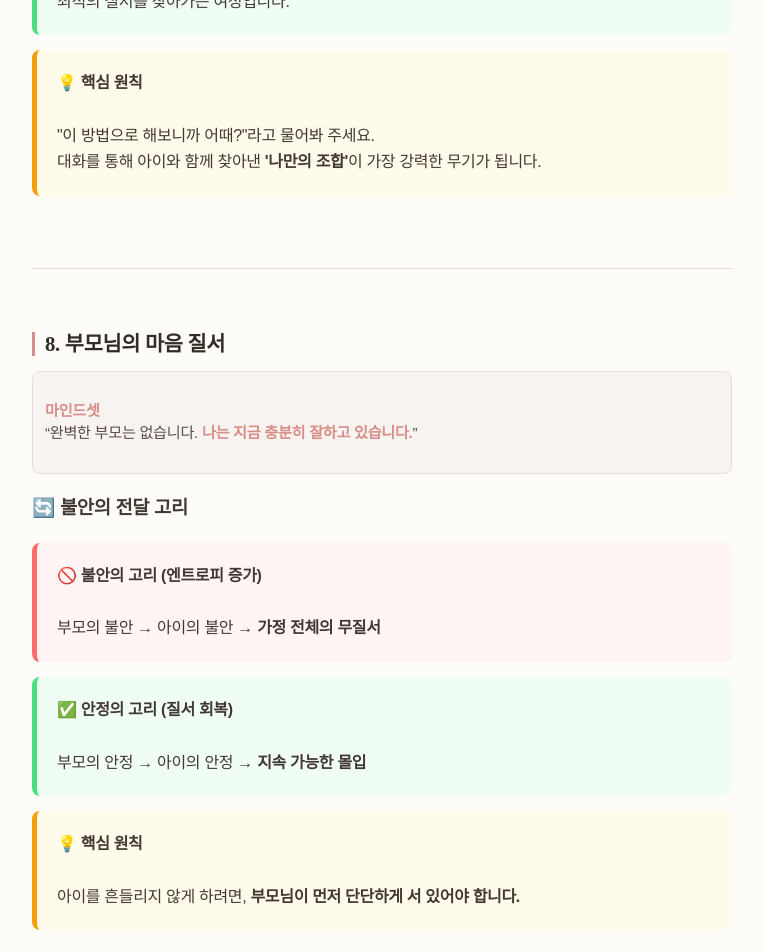
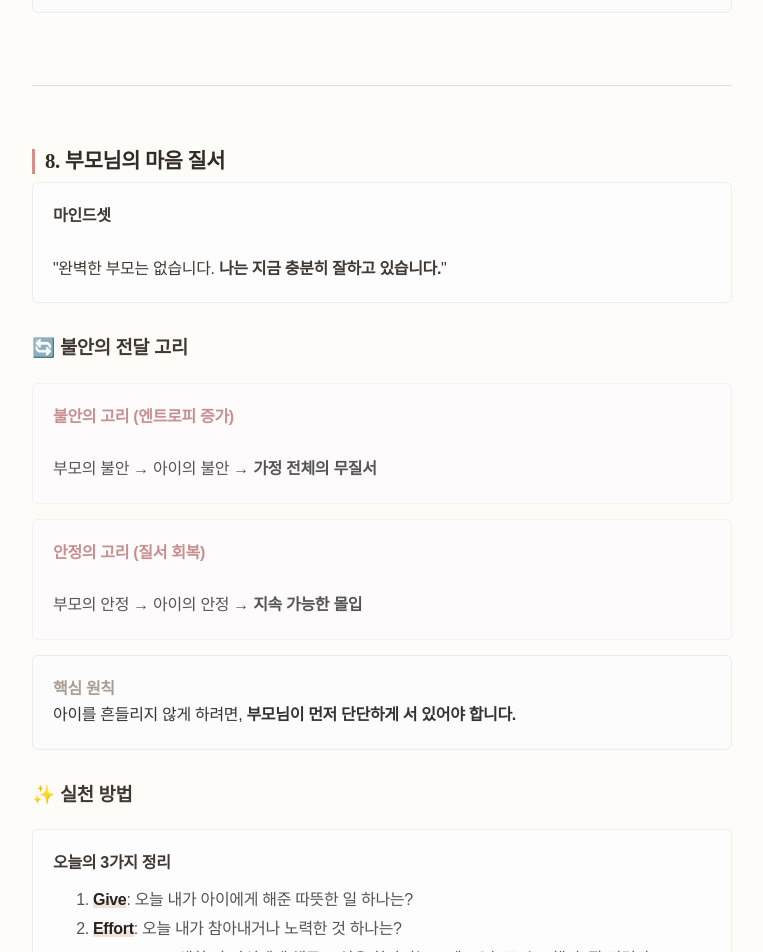
Before and after one commit to somath-edu/somath-edu.github.io, a Jekyll site: the page built from library/entropy-ch9.md, in a window 1280 px wide and 1400 px high, scrolled down 4549 px. Shown: the top 952 px of the window, without its empty margins (258-1021 px from the left). Built offline with Jekyll 4.4.1, drawn with Linux system fonts in a browser that asks for light colours; some web fonts are replaced; some of the changed text lies outside the part shown.

Commit message:
Update entropy-ch9.md

```diff
--- a/library/entropy-ch9.md
+++ b/library/entropy-ch9.md
@@ -7,8 +7,8 @@
 next_link: /entropy-ch10.html
 ---
 
-<div style="background-color: #f8f9fa; padding: 20px; border-radius: 10px; border-left: 5px solid #6c757d; margin-bottom: 30px;">
-  <strong>📖 들어가며</strong><br><br>
+<div style="background-color: #fdfdfd; padding: 20px; border-radius: 6px; border: 1px solid #eee; margin-bottom: 30px;">
+  <strong>들어가며</strong><br><br>
   "공부는 얼마나 오래 하느냐의 문제가 아니라, <strong>얼마나 잘 정리되느냐</strong>의 문제입니다."
 </div>
 
@@ -18,22 +18,22 @@
 
 ## 1. '양'보다 중요한 것은 '정리'입니다
 
-<div style="background-color: #fff5f5; padding: 20px; border-radius: 8px; border-left: 5px solid #ff6b6b; margin-bottom: 15px;">
-  <strong>🚫 흔한 생각 (엔트로피 증가)</strong>
-  <ul style="margin-bottom: 0;">
+<div style="background-color: #fdfbfb; padding: 20px; border-radius: 6px; border: 1px solid #f2f2f2; margin-bottom: 15px;">
+  <strong style="color: #c78f8f;">흔한 생각 (엔트로피 증가)</strong>
+  <ul style="margin-top: 10px; margin-bottom: 0; color: #555;">
     <li>"많이 배우고 진도를 빨리 나가면 실력이 늘 거야."</li>
     <li>"문제를 많이 풀면 점수가 오를 거야."</li>
   </ul>
 </div>
 
-<div style="background-color: #f0fdf4; padding: 20px; border-radius: 8px; border-left: 5px solid #4ade80; margin-bottom: 15px;">
-  <strong>✅ 다시 생각하기 (질서 구축)</strong><br><br>
-  이해하지 못한 채 양만 늘리는 것은 아이 머릿속에 지식이 아닌 <strong>'혼란'</strong>만 쌓는 것입니다. 문제 풀이는 개념을 확인하는 과정일 뿐, 공부의 전부는 아닙니다.
+<div style="background-color: #fdfbfb; padding: 20px; border-radius: 6px; border: 1px solid #f2f2f2; margin-bottom: 15px;">
+  <strong style="color: #c78f8f;">다시 생각하기 (질서 구축)</strong><br><br>
+  <span style="color: #555;">이해하지 못한 채 양만 늘리는 것은 아이 머릿속에 지식이 아닌 <strong>'혼란'</strong>만 쌓는 것입니다. 문제 풀이는 개념을 확인하는 과정일 뿐, 공부의 전부는 아닙니다.</span>
 </div>
 
-<div style="background-color: #fffbeb; padding: 20px; border-radius: 8px; border-left: 5px solid #f59e0b; margin-bottom: 30px;">
-  <strong>💡 핵심 원칙</strong><br><br>
-  핵심은 <strong>'양'</strong>이 아니라 <strong>'정리'</strong>입니다.
+<div style="background-color: #fcfcfc; padding: 20px; border-radius: 6px; border: 1px solid #ebebeb; margin-bottom: 30px;">
+  <strong style="color: #a89f91;">핵심 원칙</strong><br>
+  <span style="color: #333;">핵심은 <strong>'양'</strong>이 아니라 <strong>'정리'</strong>입니다.</span>
 </div>
 
 <br>
@@ -42,22 +42,22 @@
 
 ## 2. 불안한 마음은 이해하지만, 뇌도 휴식이 필요합니다
 
-<div style="background-color: #fff5f5; padding: 20px; border-radius: 8px; border-left: 5px solid #ff6b6b; margin-bottom: 15px;">
-  <strong>🚫 흔한 생각 (엔트로피 증가)</strong>
-  <ul style="margin-bottom: 0;">
+<div style="background-color: #fdfbfb; padding: 20px; border-radius: 6px; border: 1px solid #f2f2f2; margin-bottom: 15px;">
+  <strong style="color: #c78f8f;">흔한 생각 (엔트로피 증가)</strong>
+  <ul style="margin-top: 10px; margin-bottom: 0; color: #555;">
     <li>"이 정도라도 시켰으니 망정이지, 안 시켰으면 큰일 났을 거야."</li>
     <li>"고득점을 위해서는 쉴 틈 없이 달려야 해."</li>
   </ul>
 </div>
 
-<div style="background-color: #f0fdf4; padding: 20px; border-radius: 8px; border-left: 5px solid #4ade80; margin-bottom: 15px;">
-  <strong>✅ 다시 생각하기 (질서 구축)</strong><br><br>
-  휴식 없이 달리는 아이의 뇌는 <strong>과열된 엔진</strong>과 같습니다. 오히려 효율이 떨어지고, 정보를 정리할(엔트로피를 낮출) 여유가 사라집니다.
+<div style="background-color: #fdfbfb; padding: 20px; border-radius: 6px; border: 1px solid #f2f2f2; margin-bottom: 15px;">
+  <strong style="color: #c78f8f;">다시 생각하기 (질서 구축)</strong><br><br>
+  <span style="color: #555;">휴식 없이 달리는 아이의 뇌는 <strong>과열된 엔진</strong>과 같습니다. 오히려 효율이 떨어지고, 정보를 정리할(엔트로피를 낮출) 여유가 사라집니다.</span>
 </div>
 
-<div style="background-color: #fffbeb; padding: 20px; border-radius: 8px; border-left: 5px solid #f59e0b; margin-bottom: 30px;">
-  <strong>💡 핵심 원칙</strong><br><br>
-  성적은 '투입한 시간'이 아니라 <strong>'머릿속에 남은 것'</strong>에 비례합니다.
+<div style="background-color: #fcfcfc; padding: 20px; border-radius: 6px; border: 1px solid #ebebeb; margin-bottom: 30px;">
+  <strong style="color: #a89f91;">핵심 원칙</strong><br>
+  <span style="color: #333;">성적은 '투입한 시간'이 아니라 <strong>'머릿속에 남은 것'</strong>에 비례합니다.</span>
 </div>
 
 <br>
@@ -66,22 +66,22 @@
 
 ## 3. 오래 앉아있는 것이 능사는 아닙니다
 
-<div style="background-color: #fff5f5; padding: 20px; border-radius: 8px; border-left: 5px solid #ff6b6b; margin-bottom: 15px;">
-  <strong>🚫 흔한 생각 (엔트로피 증가)</strong>
-  <ul style="margin-bottom: 0;">
+<div style="background-color: #fdfbfb; padding: 20px; border-radius: 6px; border: 1px solid #f2f2f2; margin-bottom: 15px;">
+  <strong style="color: #c78f8f;">흔한 생각 (엔트로피 증가)</strong>
+  <ul style="margin-top: 10px; margin-bottom: 0; color: #555;">
     <li>"오래 책상에 앉아 있어야 좋은 점수를 받아."</li>
     <li>"요령 피우지 말고 우직하게 해야 해."</li>
   </ul>
 </div>
 
-<div style="background-color: #f0fdf4; padding: 20px; border-radius: 8px; border-left: 5px solid #4ade80; margin-bottom: 15px;">
-  <strong>✅ 다시 생각하기 (질서 구축)</strong><br><br>
-  물리적으로 앉아있는 시간보다 중요한 것은 <strong>'집중의 밀도'</strong>입니다. 효율적인 방법을 찾는 것은 요령이 아니라 <strong>'지혜'</strong>입니다.
+<div style="background-color: #fdfbfb; padding: 20px; border-radius: 6px; border: 1px solid #f2f2f2; margin-bottom: 15px;">
+  <strong style="color: #c78f8f;">다시 생각하기 (질서 구축)</strong><br><br>
+  <span style="color: #555;">물리적으로 앉아있는 시간보다 중요한 것은 <strong>'집중의 밀도'</strong>입니다. 효율적인 방법을 찾는 것은 요령이 아니라 <strong>'지혜'</strong>입니다.</span>
 </div>
 
-<div style="background-color: #fffbeb; padding: 20px; border-radius: 8px; border-left: 5px solid #f59e0b; margin-bottom: 30px;">
-  <strong>💡 핵심 원칙</strong><br><br>
-  무작정 열심히 하는 아이보다 <strong>똑똑하게(효율적으로)</strong> 공부하는 아이가 결국 이깁니다.
+<div style="background-color: #fcfcfc; padding: 20px; border-radius: 6px; border: 1px solid #ebebeb; margin-bottom: 30px;">
+  <strong style="color: #a89f91;">핵심 원칙</strong><br>
+  <span style="color: #333;">무작정 열심히 하는 아이보다 <strong>똑똑하게(효율적으로)</strong> 공부하는 아이가 결국 이깁니다.</span>
 </div>
 
 <br>
@@ -90,22 +90,22 @@
 
 ## 4. '노력 부족'이라는 말 대신
 
-<div style="background-color: #fff5f5; padding: 20px; border-radius: 8px; border-left: 5px solid #ff6b6b; margin-bottom: 15px;">
-  <strong>🚫 흔한 생각 (엔트로피 증가)</strong>
-  <ul style="margin-bottom: 0;">
+<div style="background-color: #fdfbfb; padding: 20px; border-radius: 6px; border: 1px solid #f2f2f2; margin-bottom: 15px;">
+  <strong style="color: #c78f8f;">흔한 생각 (엔트로피 증가)</strong>
+  <ul style="margin-top: 10px; margin-bottom: 0; color: #555;">
     <li>"열심히 안 하니까 성적이 안 나오는 거야."</li>
     <li>"딴짓하지 말고 공부만 해."</li>
   </ul>
 </div>
 
-<div style="background-color: #f0fdf4; padding: 20px; border-radius: 8px; border-left: 5px solid #4ade80; margin-bottom: 15px;">
-  <strong>✅ 다시 생각하기 (질서 구축)</strong><br><br>
-  학습 부진은 노력이 부족해서가 아니라, <strong>'효과적인 방법(System)'</strong>을 모르기 때문인 경우가 많습니다. 의지만 탓하면 아이는 무기력해집니다.
+<div style="background-color: #fdfbfb; padding: 20px; border-radius: 6px; border: 1px solid #f2f2f2; margin-bottom: 15px;">
+  <strong style="color: #c78f8f;">다시 생각하기 (질서 구축)</strong><br><br>
+  <span style="color: #555;">학습 부진은 노력이 부족해서가 아니라, <strong>'효과적인 방법(System)'</strong>을 모르기 때문인 경우가 많습니다. 의지만 탓하면 아이는 무기력해집니다.</span>
 </div>
 
-<div style="background-color: #fffbeb; padding: 20px; border-radius: 8px; border-left: 5px solid #f59e0b; margin-bottom: 30px;">
-  <strong>💡 핵심 원칙</strong><br><br>
-  '더 열심히'가 아니라 <strong>'더 효과적으로'</strong>를 함께 찾아주세요.
+<div style="background-color: #fcfcfc; padding: 20px; border-radius: 6px; border: 1px solid #ebebeb; margin-bottom: 30px;">
+  <strong style="color: #a89f91;">핵심 원칙</strong><br>
+  <span style="color: #333;">'더 열심히'가 아니라 <strong>'더 효과적으로'</strong>를 함께 찾아주세요.</span>
 </div>
 
 <br>
@@ -114,21 +114,21 @@
 
 ## 5. 진짜 '스스로 공부'란 무엇일까요?
 
-<div style="background-color: #fff5f5; padding: 20px; border-radius: 8px; border-left: 5px solid #ff6b6b; margin-bottom: 15px;">
-  <strong>🚫 흔한 생각 (엔트로피 증가)</strong>
-  <ul style="margin-bottom: 0;">
+<div style="background-color: #fdfbfb; padding: 20px; border-radius: 6px; border: 1px solid #f2f2f2; margin-bottom: 15px;">
+  <strong style="color: #c78f8f;">흔한 생각 (엔트로피 증가)</strong>
+  <ul style="margin-top: 10px; margin-bottom: 0; color: #555;">
     <li>"스스로 알아서 해." (단, 학원, 시간, 교재는 엄마가 정할게)</li>
   </ul>
 </div>
 
-<div style="background-color: #f0fdf4; padding: 20px; border-radius: 8px; border-left: 5px solid #4ade80; margin-bottom: 15px;">
-  <strong>✅ 다시 생각하기 (질서 구축)</strong><br><br>
-  선택권 없이 책임만 지우는 것은 자기주도가 아닙니다. 아이가 작은 부분이라도 <strong>직접 선택하고 결정</strong>할 때 비로소 진짜 배움이 일어납니다.
+<div style="background-color: #fdfbfb; padding: 20px; border-radius: 6px; border: 1px solid #f2f2f2; margin-bottom: 15px;">
+  <strong style="color: #c78f8f;">다시 생각하기 (질서 구축)</strong><br><br>
+  <span style="color: #555;">선택권 없이 책임만 지우는 것은 자기주도가 아닙니다. 아이가 작은 부분이라도 <strong>직접 선택하고 결정</strong>할 때 비로소 진짜 배움이 일어납니다.</span>
 </div>
 
-<div style="background-color: #fffbeb; padding: 20px; border-radius: 8px; border-left: 5px solid #f59e0b; margin-bottom: 30px;">
-  <strong>💡 핵심 원칙</strong><br><br>
-  <strong>선택할 기회</strong>를 주세요. 그게 진짜 자기주도 학습의 시작입니다.
+<div style="background-color: #fcfcfc; padding: 20px; border-radius: 6px; border: 1px solid #ebebeb; margin-bottom: 30px;">
+  <strong style="color: #a89f91;">핵심 원칙</strong><br>
+  <span style="color: #333;"><strong>선택할 기회</strong>를 주세요. 그게 진짜 자기주도 학습의 시작입니다.</span>
 </div>
 
 <br>
@@ -137,21 +137,21 @@
 
 ## 6. 비교는 아이의 리듬을 깨뜨립니다
 
-<div style="background-color: #fff5f5; padding: 20px; border-radius: 8px; border-left: 5px solid #ff6b6b; margin-bottom: 15px;">
-  <strong>🚫 흔한 생각 (엔트로피 증가)</strong>
-  <ul style="margin-bottom: 0;">
+<div style="background-color: #fdfbfb; padding: 20px; border-radius: 6px; border: 1px solid #f2f2f2; margin-bottom: 15px;">
+  <strong style="color: #c78f8f;">흔한 생각 (엔트로피 증가)</strong>
+  <ul style="margin-top: 10px; margin-bottom: 0; color: #555;">
     <li>"옆집 애는 벌써 저기까지 나갔는데, 우리 애만 뒤처지는 거 아니야?"</li>
   </ul>
 </div>
 
-<div style="background-color: #f0fdf4; padding: 20px; border-radius: 8px; border-left: 5px solid #4ade80; margin-bottom: 15px;">
-  <strong>✅ 다시 생각하기 (질서 구축)</strong><br><br>
-  다른 아이의 속도는 내 아이의 학습과 아무런 상관이 없습니다. 비교할수록 아이 고유의 <strong>'학습 리듬'</strong>과 질서는 무너집니다.
+<div style="background-color: #fdfbfb; padding: 20px; border-radius: 6px; border: 1px solid #f2f2f2; margin-bottom: 15px;">
+  <strong style="color: #c78f8f;">다시 생각하기 (질서 구축)</strong><br><br>
+  <span style="color: #555;">다른 아이의 속도는 내 아이의 학습과 아무런 상관이 없습니다. 비교할수록 아이 고유의 <strong>'학습 리듬'</strong>과 질서는 무너집니다.</span>
 </div>
 
-<div style="background-color: #fffbeb; padding: 20px; border-radius: 8px; border-left: 5px solid #f59e0b; margin-bottom: 30px;">
-  <strong>💡 핵심 원칙</strong><br><br>
-  우리 아이만의 <strong>속도</strong>를 존중해주세요.
+<div style="background-color: #fcfcfc; padding: 20px; border-radius: 6px; border: 1px solid #ebebeb; margin-bottom: 30px;">
+  <strong style="color: #a89f91;">핵심 원칙</strong><br>
+  <span style="color: #333;">우리 아이만의 <strong>속도</strong>를 존중해주세요.</span>
 </div>
 
 <br>
@@ -160,31 +160,30 @@
 
 ## 7. 아이의 조합을 찾으세요
 
-<div style="background-color: #fff5f5; padding: 20px; border-radius: 8px; border-left: 5px solid #ff6b6b; margin-bottom: 15px;">
-  <strong>🚫 흔한 생각 (엔트로피 증가)</strong>
-  <ul style="margin-bottom: 0;">
+<div style="background-color: #fdfbfb; padding: 20px; border-radius: 6px; border: 1px solid #f2f2f2; margin-bottom: 15px;">
+  <strong style="color: #c78f8f;">흔한 생각 (엔트로피 증가)</strong>
+  <ul style="margin-top: 10px; margin-bottom: 0; color: #555;">
     <li>"옆집 애는 이 학습법으로 효과 봤대. 우리 애도 시켜야지."</li>
     <li>"이게 <strong>전교 1등이 하는 공부법</strong>이래. 너도 무조건 이렇게 해."</li>
   </ul>
 </div>
 
-<div style="background-color: #f0fdf4; padding: 20px; border-radius: 8px; border-left: 5px solid #4ade80; margin-bottom: 15px;">
-  <strong>✅ 다시 생각하기 (질서 구축)</strong><br><br>
-  세상에 완벽한 공부법은 없습니다. 남에게는 명약이어도 내 아이에게 맞지 않으면 그것은 지식이 아니라 <strong>'혼란'</strong>일 뿐입니다.<br><br>
-  우리에게 필요한 것은 <strong>'모듈러(Modular)식 공부법'</strong>입니다. 마치 레고 블록을 조립하듯, 아이에게 맞는 방법들을 조합해 보세요.
+<div style="background-color: #fdfbfb; padding: 20px; border-radius: 6px; border: 1px solid #f2f2f2; margin-bottom: 15px;">
+  <strong style="color: #c78f8f;">다시 생각하기 (질서 구축)</strong><br><br>
+  <span style="color: #555;">세상에 완벽한 공부법은 없습니다. 남에게는 명약이어도 내 아이에게 맞지 않으면 그것은 지식이 아니라 <strong>'혼란'</strong>일 뿐입니다.</span><br><br>
+  <span style="color: #555;">우리에게 필요한 것은 <strong>'모듈러(Modular)식 공부법'</strong>입니다. 마치 레고 블록을 조립하듯, 아이에게 맞는 방법들을 조합해 보세요.</span>
   <br><br>
-  <ul>
+  <ul style="color: #555;">
     <li><strong>개념 이해</strong>는 시각적 자료(A 방식)로</li>
     <li><strong>문제 풀이</strong>는 타이머를 활용(B 방식)해서</li>
     <li><strong>복습</strong>은 말하기(C 방식)로</li>
   </ul>
-  여러 방법을 시도하는 것은 실패가 아닙니다. 우리 아이를 깊이 이해해가는 <strong>'데이터 수집 과정'</strong>이자, 최적의 질서를 찾아가는 여정입니다.
+  <span style="color: #555;">여러 방법을 시도하는 것은 실패가 아닙니다. 우리 아이를 깊이 이해해가는 <strong>'데이터 수집 과정'</strong>이자, 최적의 질서를 찾아가는 여정입니다.</span>
 </div>
 
-<div style="background-color: #fffbeb; padding: 20px; border-radius: 8px; border-left: 5px solid #f59e0b; margin-bottom: 30px;">
-  <strong>💡 핵심 원칙</strong><br><br>
-  "이 방법으로 해보니까 어때?"라고 물어봐 주세요.<br>
-  대화를 통해 아이와 함께 찾아낸 <strong>'나만의 조합'</strong>이 가장 강력한 무기가 됩니다.
+<div style="background-color: #fcfcfc; padding: 20px; border-radius: 6px; border: 1px solid #ebebeb; margin-bottom: 30px;">
+  <strong style="color: #a89f91;">핵심 원칙</strong><br>
+  <span style="color: #333;">"이 방법으로 해보니까 어때?"라고 물어봐 주세요.<br>대화를 통해 아이와 함께 찾아낸 <strong>'나만의 조합'</strong>이 가장 강력한 무기가 됩니다.</span>
 </div>
 
 <br>
@@ -193,33 +192,38 @@
 
 ## 8. 부모님의 마음 질서
 
-> **마인드셋**<br>
-> "완벽한 부모는 없습니다. **나는 지금 충분히 잘하고 있습니다.**"
+<div style="background-color: #fdfdfd; padding: 20px; border-radius: 6px; border: 1px solid #eee; margin-bottom: 30px;">
+  <strong>마인드셋</strong><br><br>
+  "완벽한 부모는 없습니다. <strong>나는 지금 충분히 잘하고 있습니다.</strong>"
+</div>
 
 ### 🔄 불안의 전달 고리
 
-<div style="background-color: #fff5f5; padding: 20px; border-radius: 8px; border-left: 5px solid #ff6b6b; margin-bottom: 15px;">
-  <strong>🚫 불안의 고리 (엔트로피 증가)</strong><br><br>
-  부모의 불안 → 아이의 불안 → <strong>가정 전체의 무질서</strong>
+<div style="background-color: #fdfbfb; padding: 20px; border-radius: 6px; border: 1px solid #f2f2f2; margin-bottom: 15px;">
+  <strong style="color: #c78f8f;">불안의 고리 (엔트로피 증가)</strong><br><br>
+  <span style="color: #555;">부모의 불안 → 아이의 불안 → <strong>가정 전체의 무질서</strong></span>
 </div>
 
-<div style="background-color: #f0fdf4; padding: 20px; border-radius: 8px; border-left: 5px solid #4ade80; margin-bottom: 15px;">
-  <strong>✅ 안정의 고리 (질서 회복)</strong><br><br>
-  부모의 안정 → 아이의 안정 → <strong>지속 가능한 몰입</strong>
+<div style="background-color: #fdfbfb; padding: 20px; border-radius: 6px; border: 1px solid #f2f2f2; margin-bottom: 15px;">
+  <strong style="color: #c78f8f;">안정의 고리 (질서 회복)</strong><br><br>
+  <span style="color: #555;">부모의 안정 → 아이의 안정 → <strong>지속 가능한 몰입</strong></span>
 </div>
 
-<div style="background-color: #fffbeb; padding: 20px; border-radius: 8px; border-left: 5px solid #f59e0b; margin-bottom: 30px;">
-  <strong>💡 핵심 원칙</strong><br><br>
-  아이를 흔들리지 않게 하려면, <strong>부모님이 먼저 단단하게 서 있어야 합니다.</strong>
+<div style="background-color: #fcfcfc; padding: 20px; border-radius: 6px; border: 1px solid #ebebeb; margin-bottom: 30px;">
+  <strong style="color: #a89f91;">핵심 원칙</strong><br>
+  <span style="color: #333;">아이를 흔들리지 않게 하려면, <strong>부모님이 먼저 단단하게 서 있어야 합니다.</strong></span>
 </div>
 
 ### ✨ 실천 방법
 
-> **오늘의 3가지 정리**
-> 1. **Give**: 오늘 내가 아이에게 해준 따뜻한 일 하나는?
-> 2. **Effort**: 오늘 내가 참아내거나 노력한 것 하나는?
-> 3. **Self-Talk**: 고생한 나 자신에게 해주고 싶은 한마디는?
->    *(예: "오늘도 수고했어, 잘 버텼다!")*
+<div style="background-color: #fdfdfd; padding: 20px; border-radius: 6px; border: 1px solid #eee; margin-bottom: 30px;">
+  <strong>오늘의 3가지 정리</strong>
+  <ol style="margin-top: 10px; margin-bottom: 0; color: #555;">
+    <li><strong>Give</strong>: 오늘 내가 아이에게 해준 따뜻한 일 하나는?</li>
+    <li><strong>Effort</strong>: 오늘 내가 참아내거나 노력한 것 하나는?</li>
+    <li><strong>Self-Talk</strong>: 고생한 나 자신에게 해주고 싶은 한마디는? (예: "오늘도 수고했어, 잘 버텼다!")</li>
+  </ol>
+</div>
 
 <br>
 <hr>
@@ -249,10 +253,10 @@
 
 학습은 많이 시키고 오래 앉혀놓는다고 해결되지 않습니다. 아이의 머릿속에 지식이 얼마나 **체계적으로 정리(Ordering)**되느냐가 핵심입니다.
 
-<div style="background-color: #f8f9fa; padding: 20px; border-radius: 10px; border-left: 5px solid #6c757d; margin-bottom: 30px;">
+<div style="background-color: #fcfcfc; padding: 20px; border-radius: 6px; border: 1px solid #eee; margin-bottom: 30px;">
   <strong>💌 부모님께 드리는 제안</strong><br><br>
-  부모님의 불안을 아이에게 그대로 전달하면, 아이의 마음도 '불안'해질 뿐입니다.<br>
-  대신 아이가 스스로 <strong>생각하고, 선택하고, 정리할 수 있는 환경</strong>을 만들어주세요.
+  <span style="color: #555;">부모님의 불안을 아이에게 그대로 전달하면, 아이의 마음도 '불안'해질 뿐입니다.<br>
+  대신 아이가 스스로 <strong>생각하고, 선택하고, 정리할 수 있는 환경</strong>을 만들어주세요.</span>
 </div>
 
 오늘 저녁, 아이와 대화할 때 위의 표에 있는 질문 하나만 건네보는 건 어떨까요?
```
